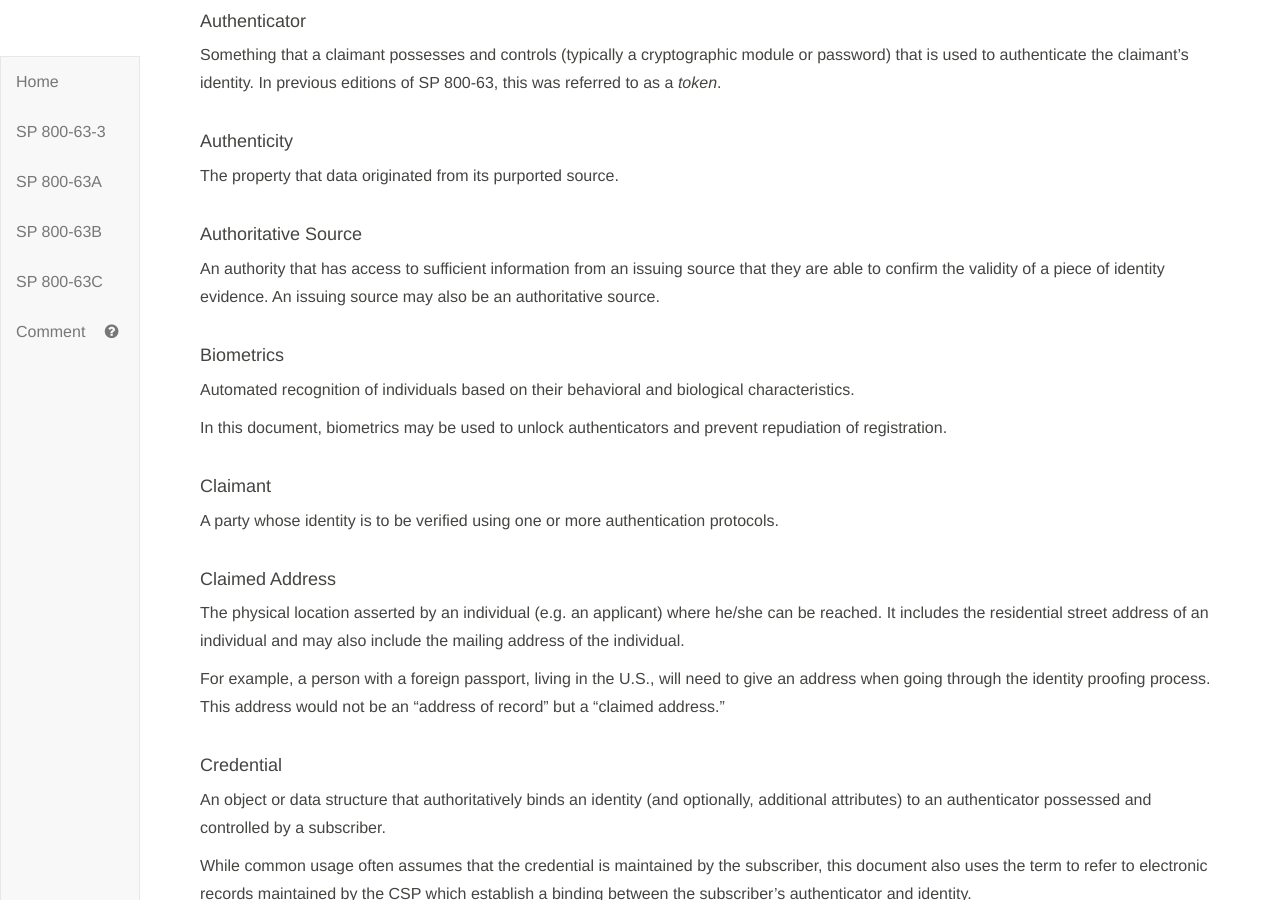
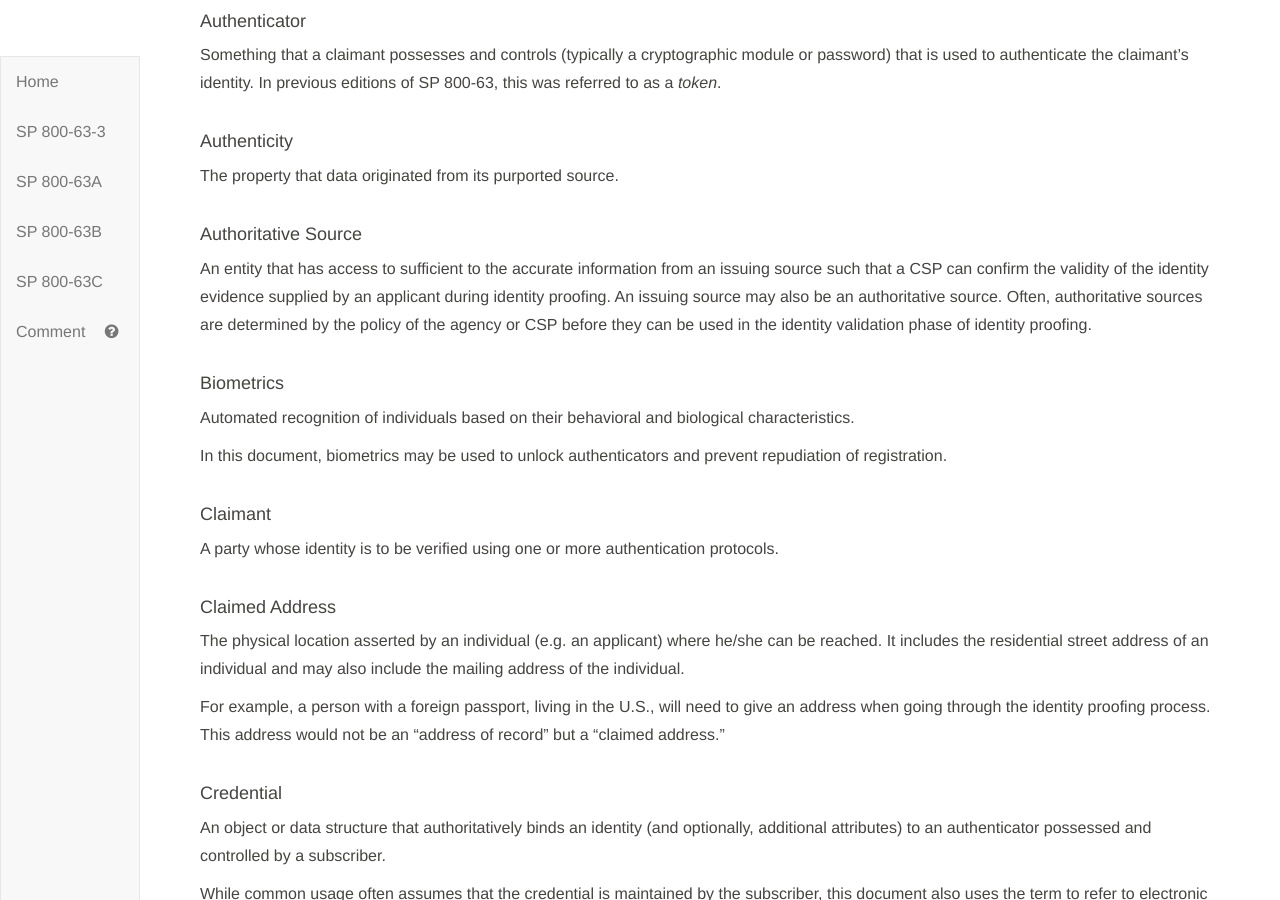
Before and after one commit to usnistgov/800-63-3, a Jekyll site: the page built from sp800-63a.md, in a window 1280 px wide and 900 px high, scrolled down 7313 px. Built offline with Jekyll 4.4.1, drawn with Linux system fonts in a browser that asks for light colours.

Commit message:
Closes #249

```diff
--- a/sp800-63a/sec3_definitions.md
+++ b/sp800-63a/sec3_definitions.md
@@ -46,7 +46,7 @@ Something that a claimant possesses and controls (typically a cryptographic modu
 The property that data originated from its purported source.
 
 #### Authoritative Source
-An authority that has access to sufficient information from an issuing source that they are able to confirm the validity of a piece of identity evidence. An issuing source may also be an authoritative source.
+An entity that has access to sufficient to the accurate information from an issuing source such that a CSP can confirm the validity of the identity evidence supplied by an applicant during identity proofing. An issuing source may also be an authoritative source. Often, authoritative sources are determined by the policy of the agency or CSP before they can be used in the identity validation phase of identity proofing.
 
 #### Biometrics
 Automated recognition of individuals based on their behavioral and biological characteristics.
```
